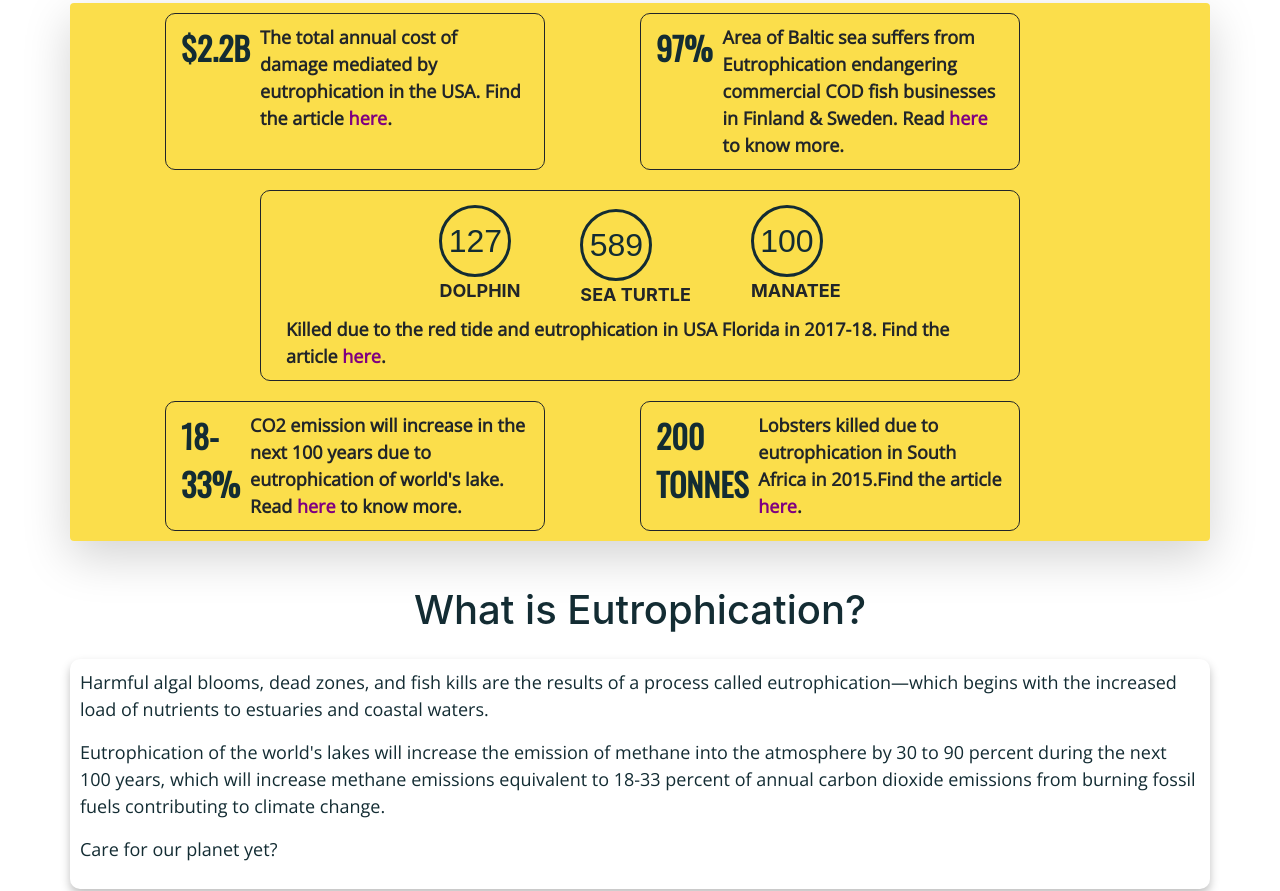
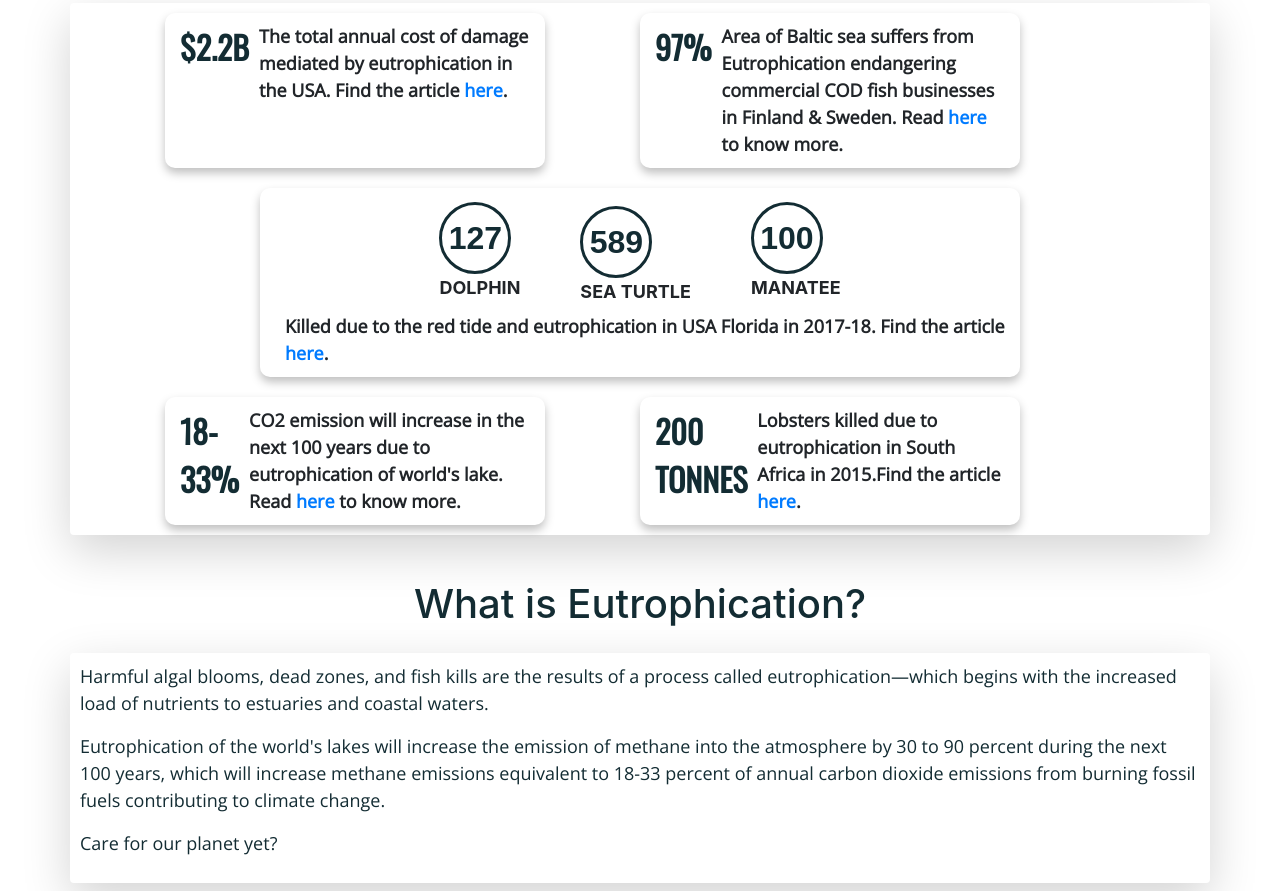
Before and after one commit to mon7792/blue-urban-ai, a plain HTML site: page index.html in a window 1280 px wide. Shown: the part 691-1582 px from the top of the page. Drawn offline with nearby package versions, Linux system fonts and the light colour scheme.

Commit message:
refactored the color combo for sec 2

```diff
--- a/css/style.css
+++ b/css/style.css
@@ -76,13 +76,12 @@
     /* margin: 10px !important; */
     padding-top: 10px !important;
     padding-bottom: 10px !important;
-    border-style: solid !important;
     border-radius: 10px;
-    border-width: 1px !important;
     margin-top: 10px;
     margin-bottom: 10px;
     /* margin-right: 2px; */
     /* margin: 2px 2px 2px 2px; */
+    box-shadow: 0px 5px 10px rgba(0, 0, 0, 0.25) !important;
 }
 .stat-highlight{
     background-color: rgba(69,148,151,0.6)
@@ -109,19 +108,20 @@ color: #132c33;
     border: 3px solid #132c33;
     color: #132c33;
     text-align: center;
+    font: 32px Arial, sans-serif;
+    font-weight: bolder;
 
-    font: 32px Arial, sans-serif;
 }
 .stat-num-body {
     font-size: 18px;
     font-weight: bolder;
 }
 .stat-row{
-    /* background-color: rgba(69,148,151,0.3); */
-    background-color: rgba(250, 214, 31,0.8);
+    /* background-color:  rgba(250, 214, 31,0.8); */
+    background-color: white;
 }
 .stat-link{
-    color: purple;
+    /* color: rgba(250, 214, 31,1); */
     text-decoration: none ;
 }
 /* Section 2 End */
@@ -134,7 +134,7 @@ color: #132c33;
     font-size: 18px;
     font-family: 'Open Sans', sans-serif !important;
     border-radius: 10px;
-    box-shadow: 0px 5px 10px rgba(0, 0, 0, 0.25) !important;
+    /* box-shadow: 0px 5px 10px rgba(0, 0, 0, 0.25) !important;  */
 }
 /* Section 3 Ends */
 
--- a/index.html
+++ b/index.html
@@ -95,7 +95,7 @@
         <div class="row"  id="sec-head">
             <h1 id="stat-head-title">What is Eutrophication?</h1>
         </div>
-        <div class="row layer-3">
+        <div class="row shadow-lg rounded layer-3">
            <p>Harmful algal blooms, dead zones, and fish kills are the results of a process called eutrophication—which begins with the increased load of nutrients to estuaries and coastal waters.</p>
            <p>Eutrophication of the world's lakes will increase the emission of methane into the atmosphere by 30 to 90 percent during the next 100 years, which will increase methane emissions equivalent to 18-33 percent of annual carbon dioxide emissions from burning fossil fuels contributing to climate change.</p>
            <p>Care for our planet yet?</p>
```
